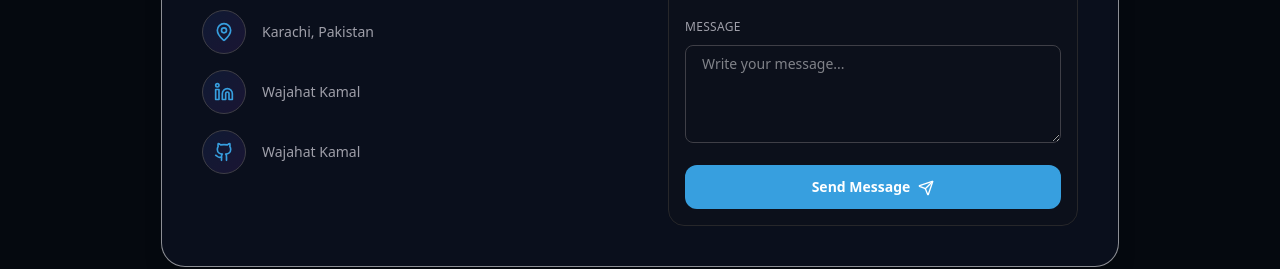
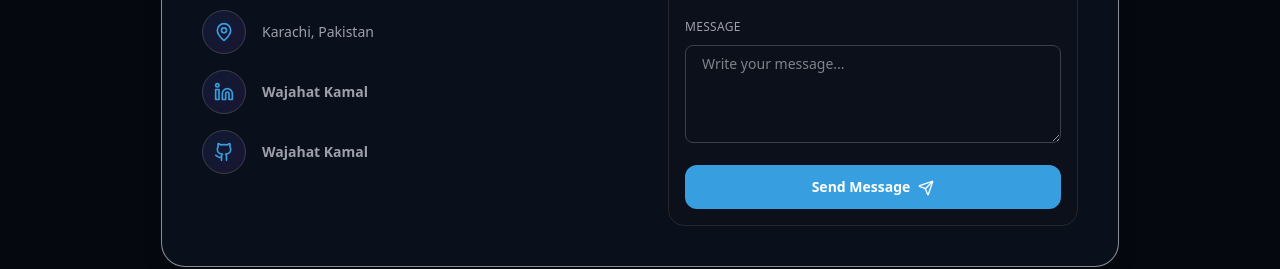
Before and after one commit to wajahat-kamal/Dev-Portfolio, a React (Vite) app: page / in a window 1280 px wide. Shown: the part 2636-2905 px from the top of the page. Built offline with nearby package versions, Linux system fonts and the light colour scheme.

Commit message:
Update ContactSection: modify hover state styling to include font weight change and adjust transition duration for enhanced visual feedback.

```diff
--- a/src/components/ContactSection.jsx
+++ b/src/components/ContactSection.jsx
@@ -142,7 +142,7 @@ export const ContactSection = () => {
                 <Tag
                   key={i}
                   {...(url && { href: url })}
-                  className={`flex items-center gap-4 text-sm text-zinc-400 ${url && "hover:text-primary duration-75 transition-all"}`}
+                  className={`flex items-center gap-4 text-sm text-zinc-400 ${url && "font-semibold hover:text-primary duration-100 transition-all"}`}
                   variants={{
                     hidden: { opacity: 0, x: -18, filter: "blur(4px)" },
                     show: { opacity: 1, x: 0, filter: "blur(0px)" },
```
